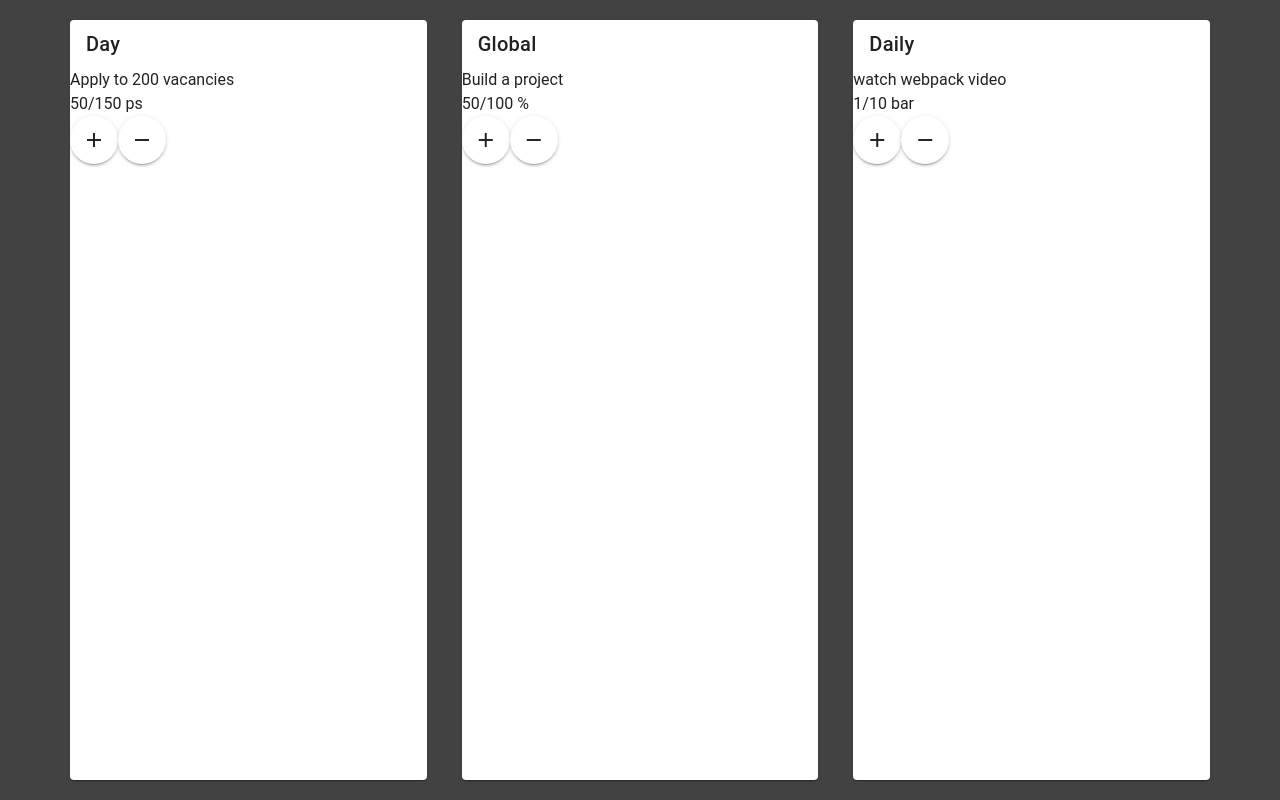
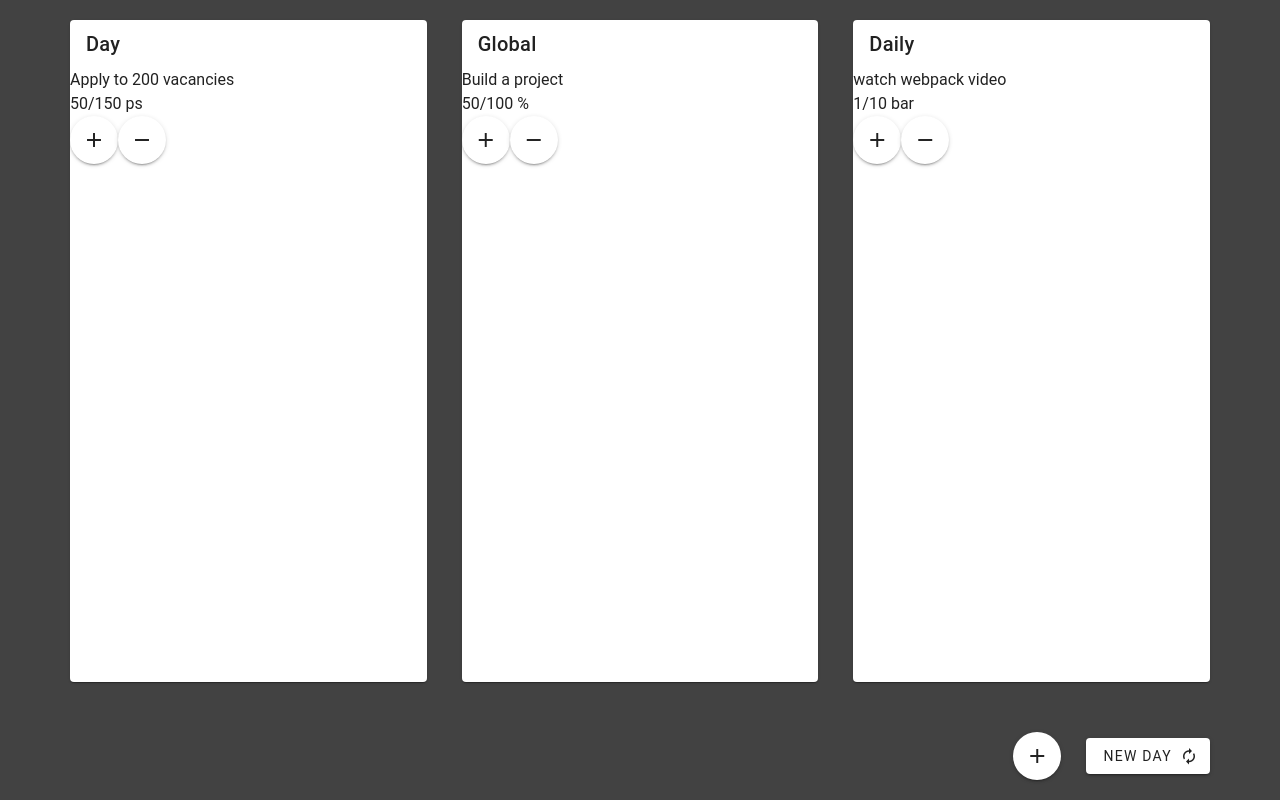
Before and after one commit to Virab-Maestro/CControl, a Vue app: page / in a window 1280 px wide. Built offline with nearby package versions, Linux system fonts and the light colour scheme.

Commit message:
add: toolbar that creates a goal

```diff
--- a/src/App.vue
+++ b/src/App.vue
@@ -1,12 +1,23 @@
 <script setup lang="ts">
 import GoalGroups from "@/components/GoalGroups.vue"
+import GoalToolbar from "@/components/GoalToolbar.vue";
 </script>
 
 <template>
-  <GoalGroups />
-  <!-- actions panel -->
+  <div class="wrapper">
+    <GoalGroups />
+    <GoalToolbar />
+  </div>
 </template>
 
 <style scoped>
-
+.wrapper{
+  display: flex;
+  gap: 50px;
+  flex-direction: column;
+  justify-content: stretch;
+  height: 100vh;
+  padding: 20px 70px;
+  background-color: #424242;
+}
 </style>
--- a/src/components/GoalGroups.vue
+++ b/src/components/GoalGroups.vue
@@ -13,26 +13,15 @@ function filterGoals(goalType: GoalTypes):Goal[] | [] {
 </script>
 
 <template>
-  <div class="wrapper">
-    <div class="goal-groups">
-      <!-- why can't use enums as filterGoals argument? -->
-      <GoalGroup :goals="filterGoals('day')">Day</GoalGroup>
-      <GoalGroup :goals="filterGoals('global')">Global</GoalGroup>
-      <GoalGroup :goals="filterGoals('daily')">Daily</GoalGroup>
-    </div>
+  <div class="goal-groups">
+    <!-- why can't use enums as filterGoals argument? -->
+    <GoalGroup :goals="filterGoals('day')">Day</GoalGroup>
+    <GoalGroup :goals="filterGoals('global')">Global</GoalGroup>
+    <GoalGroup :goals="filterGoals('daily')">Daily</GoalGroup>
   </div>
 </template>
 
 <style scoped>
-.wrapper{
-  display: flex;
-  flex-direction: column;
-  justify-content: stretch;
-  height: 100vh;
-  padding: 20px 70px;
-  background-color: #424242;
-}
-
 .goal-groups {
   display: flex;
   justify-content: space-between;
--- /dev/null
+++ b/src/components/GoalToolbar.vue
@@ -0,0 +1,98 @@
+<script setup lang="ts">
+import useGoalStore from "@/stores/goalStore.ts";
+import {ref} from "vue";
+import type {Goal} from "../types";
+
+const goalStore = useGoalStore(),
+    addGoalDial = ref(false);
+
+//bindings to dialog form
+const addGoalForm = ref(),
+    goalDesc = ref<string>(),
+    goalAcvType = ref<string>(),
+    goalTypes = ["day", "daily", "global"],
+    goalTotal = ref<number>(),
+    goalUnit = ref<string>(""),
+    goalCurrentStep = ref<number>(),
+    goalStepValue = ref<number>();
+
+const onAddGoal = () => {
+  addGoalDial.value = true;
+}
+
+const addGoal = () => {
+  //validate
+
+  //add to goalStore.goalList
+  console.log(typeof goalTotal.value)
+  console.log(typeof goalCurrentStep.value)
+  console.log(typeof goalStepValue.value)
+
+  const goal = {
+    type: goalAcvType.value,
+    desc: goalDesc.value,
+    unit: goalUnit.value,
+    total: goalTotal.value,
+    currentStep: goalCurrentStep.value,
+    stepValue: goalStepValue.value,
+  };
+
+  goalStore.goalList.push(goal)
+}
+</script>
+
+<template>
+  <div class="goal-toolbar">
+    <v-btn icon="mdi-plus" @click="onAddGoal"/>
+    <v-btn append-icon="mdi-autorenew">New Day</v-btn>
+  </div>
+
+<!-- dialog -->
+  <v-dialog v-model="addGoalDial" :max-width="500">
+    <v-card>
+      <v-card-text>
+        <v-form v-model="addGoalForm" @submit.prevent="addGoal">
+          <!--
+        type: GoalTypes;
+        desc: string;
+        unit: string;
+        total: number;
+        currentStep: number;
+        stepValue: number;-->
+
+          <v-row><v-text-field v-model="goalDesc" label="Goal" /></v-row>
+          <v-row><v-select v-model="goalAcvType" :items="goalTypes"></v-select></v-row>
+          <v-row>
+            <v-col>
+              <v-number-input v-model="goalTotal" label="Total" controlVariant="split"/>
+            </v-col>
+            <v-col>
+              <v-text-field v-model="goalUnit" label="Unit" />
+            </v-col>
+          </v-row>
+
+          <v-row>
+            <v-col>
+              <v-number-input v-model="goalCurrentStep" label="CurrentStep" controlVariant="split"/>
+            </v-col>
+            <v-col>
+              <v-number-input v-model="goalStepValue" label="StepValue" controlVariant="split"/>
+            </v-col>
+          </v-row>
+
+          <v-btn type="submit">Add</v-btn>
+        </v-form>
+      </v-card-text>
+    </v-card>
+  </v-dialog>
+<!--  form-->
+</template>
+
+<style scoped>
+.goal-toolbar {
+  display: flex;
+  align-items: center;
+  gap: 25px;
+  align-self: flex-end;
+}
+</style>
```
